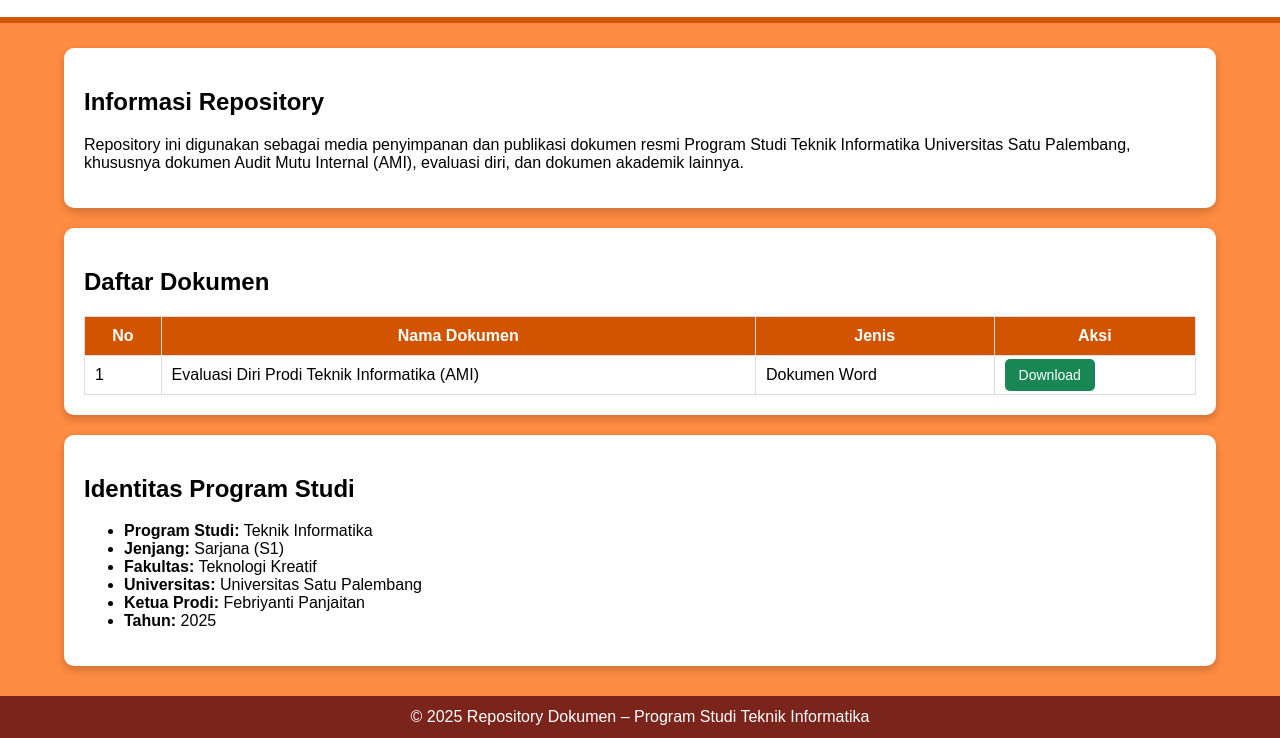
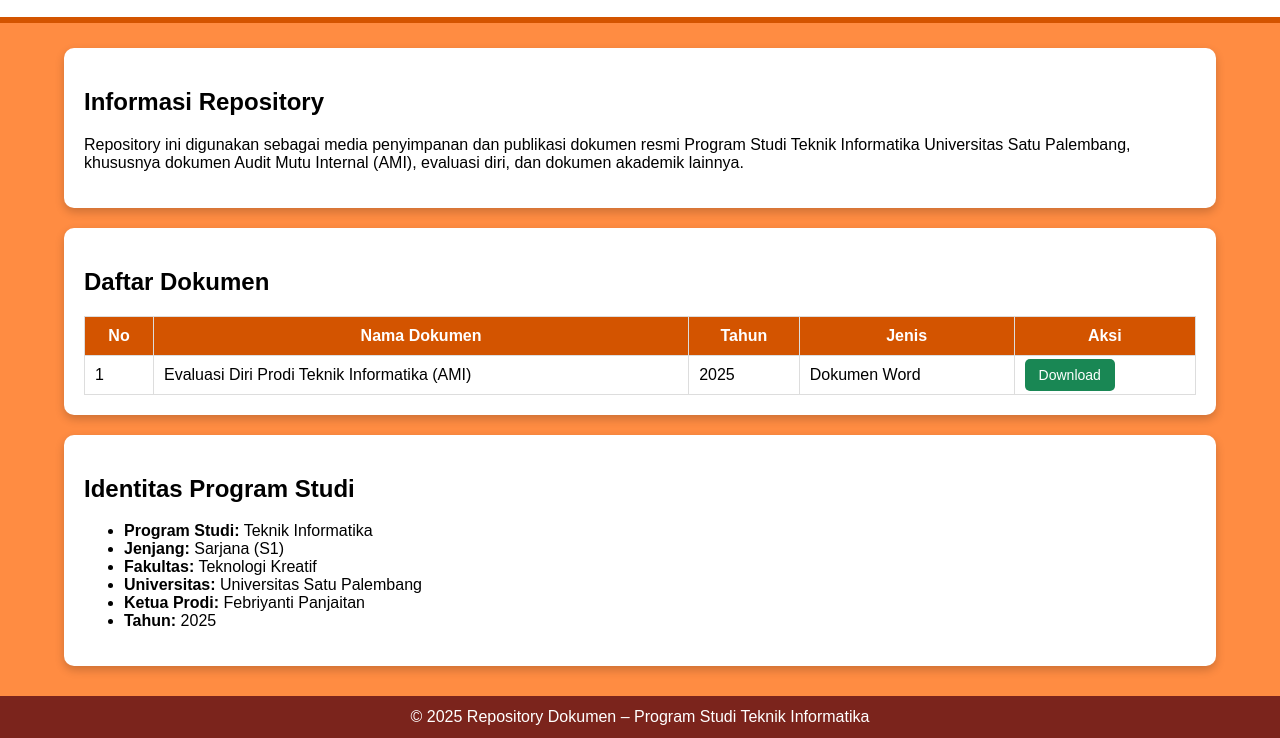
Before and after one commit to febriyantipanjaitan44-ctrl/Repository_TI, a plain HTML site: page index.html in a window 1280 px wide. Shown: the part 177-915 px from the top of the page. Drawn offline with Linux system fonts and the light colour scheme.

Commit message:
Update index.html

```diff
--- a/index.html
+++ b/index.html
@@ -132,7 +132,7 @@
             <tr>
                 <th>No</th>
                 <th>Nama Dokumen</th>
-
+                <th>Tahun</th>
                 <th>Jenis</th>
                 <th>Aksi</th>
             </tr>
@@ -140,7 +140,7 @@
             <tr>
                 <td>1</td>
                 <td>Evaluasi Diri Prodi Teknik Informatika (AMI)</td>
-
+                <td>2025</td>
                 <td>Dokumen Word</td>
                 <td>
                     <a class="btn" href="ED%20AMI%202025%20-%20Teknik%20Informatika%20Palembang%20(revisi)%20submit.doc">
```
